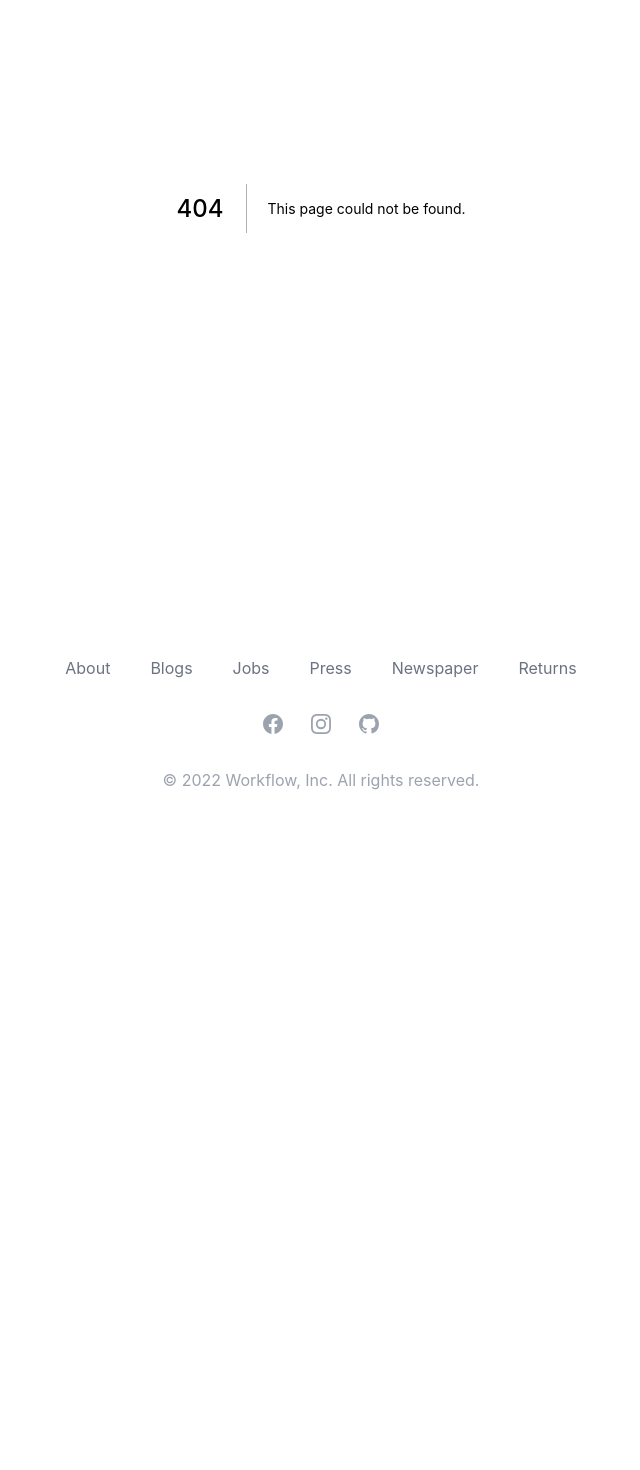
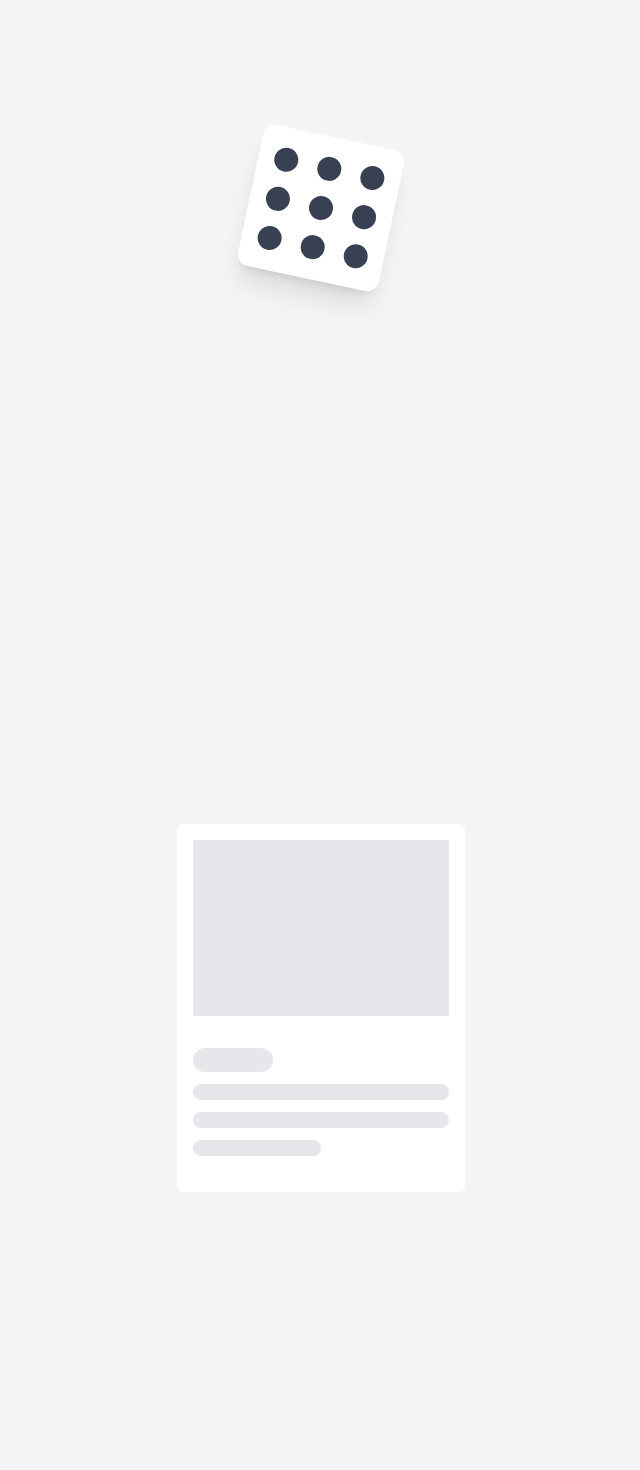
Before and after one commit to VictorKildahl/nextjysk, a Next.js app: page /playground in a window 1280 px wide. Before the commit this address had no page. Shown: the part 320-1790 px from the top of the page, without its empty margins (319-959 px from the left). Before the commit the page ends 1160 px from the top, so only its background shows below. Built offline with nearby package versions, Linux system fonts and the light colour scheme.

Commit message:
Gå væk

```diff
--- /dev/null
+++ b/pages/playground/index.tsx
@@ -0,0 +1,48 @@
+export default function Playground() {
+  return (
+    <>
+      <div className="min-h-screen bg-gray-100 flex items-center justify-center">
+        <div className="h-36 w-36 bg-white rounded-xl shadow-xl transform rotate-12 flex justify-between p-4 hover:scale-150 transition duration-700 hover:rotate-45 hover:shadow-2xl">
+          <div className="space-y-4 pt-1">
+            <div className="w-6 h-6 bg-gray-700 rounded-full"></div>
+            <div className="w-6 h-6 bg-gray-700 rounded-full"></div>
+            <div className="w-6 h-6 bg-gray-700 rounded-full"></div>
+          </div>
+          <div className="space-y-4 pt-1">
+            <div className="w-6 h-6 bg-gray-700 rounded-full"></div>
+            <div className="w-6 h-6 bg-gray-700 rounded-full"></div>
+            <div className="w-6 h-6 bg-gray-700 rounded-full"></div>
+          </div>
+          <div className="space-y-4 pt-1">
+            <div className="w-6 h-6 bg-gray-700 rounded-full"></div>
+            <div className="w-6 h-6 bg-gray-700 rounded-full"></div>
+            <div className="w-6 h-6 bg-gray-700 rounded-full"></div>
+          </div>
+          {/* <img
+          className="block h-12 mt-4 w-auto transform hover:scale-150 transition duration-700 hover:rotate-45 hover:shadow-2xl"
+          src="https://upload.wikimedia.org/wikipedia/commons/3/3b/Jysk_logo.svg"
+          alt="JYSK"
+        /> */}
+        </div>
+      </div>
+
+      <div className="min-h-screen bg-gray-100 flex items-center justify-center">
+        <div className="bg-white p-4 rounded-md">
+          <div className="w-64 h-44 bg-gray-200 animate-pulse"></div>
+          <div className="mt-8 h-32 w-full space-y-3">
+            <div className="w-20 h-6 bg-gray-200 rounded-full animate-pulse"></div>
+            <div className="w-full h-4 bg-gray-200 rounded-full animate-pulse"></div>
+            <div className="w-full h-4 bg-gray-200 rounded-full animate-pulse"></div>
+            <div className="w-1/2 h-4 bg-gray-200 rounded-full animate-pulse"></div>
+          </div>
+        </div>
+      </div>
+
+      <div className="flex bg-gray-100 justify-center items-center h-screen">
+        <div className="relative w-24 h-24 animate-spin rounded-full bg-gradient-to-r from-purple-400 via-blue-500 to-red-400 ">
+          <div className="absolute top-1/2 left-1/2 transform -translate-x-1/2 -translate-y-1/2 w-20 h-20 bg-gray-200 rounded-full border-2 border-white"></div>
+        </div>
+      </div>
+    </>
+  );
+}
```
